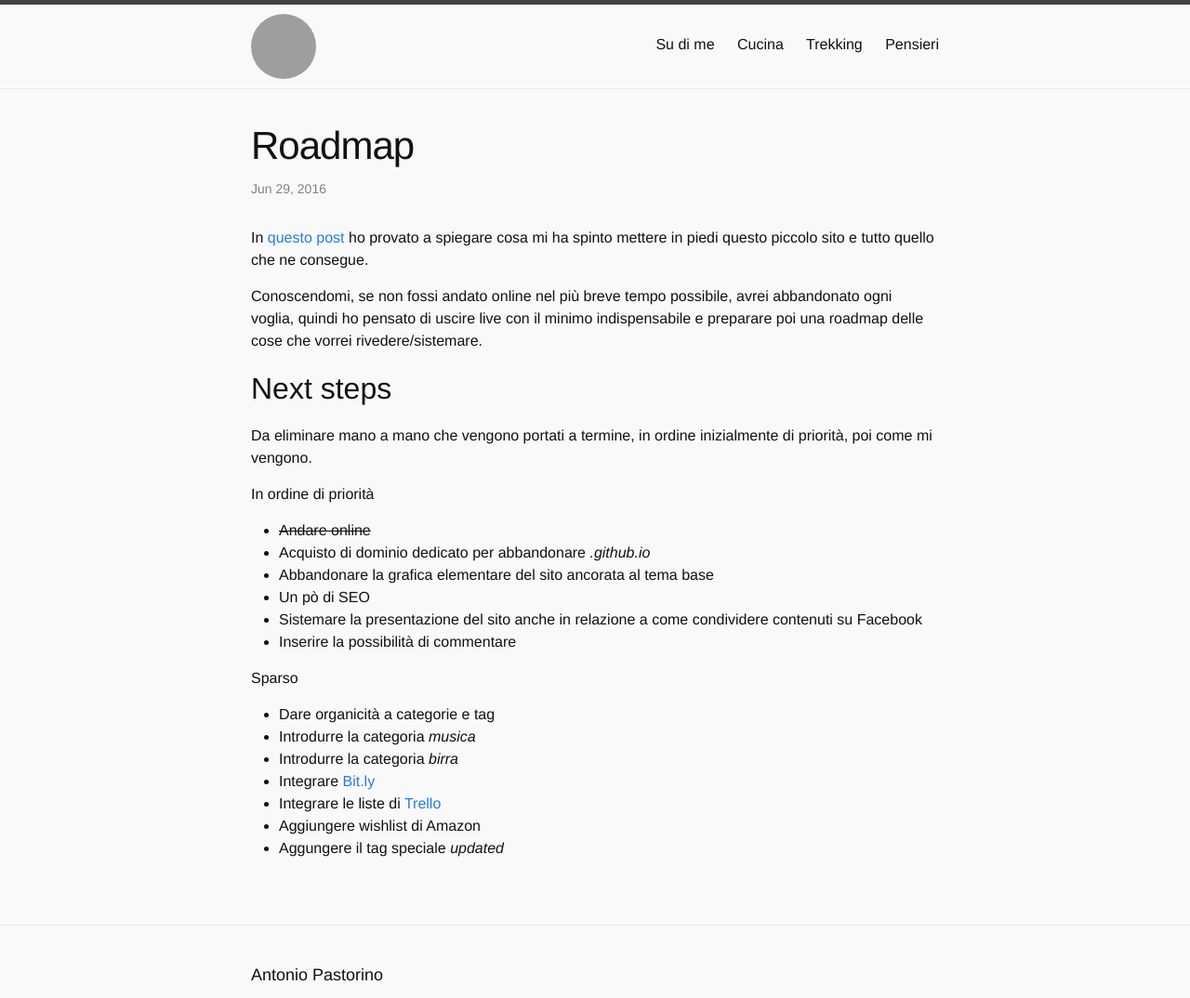
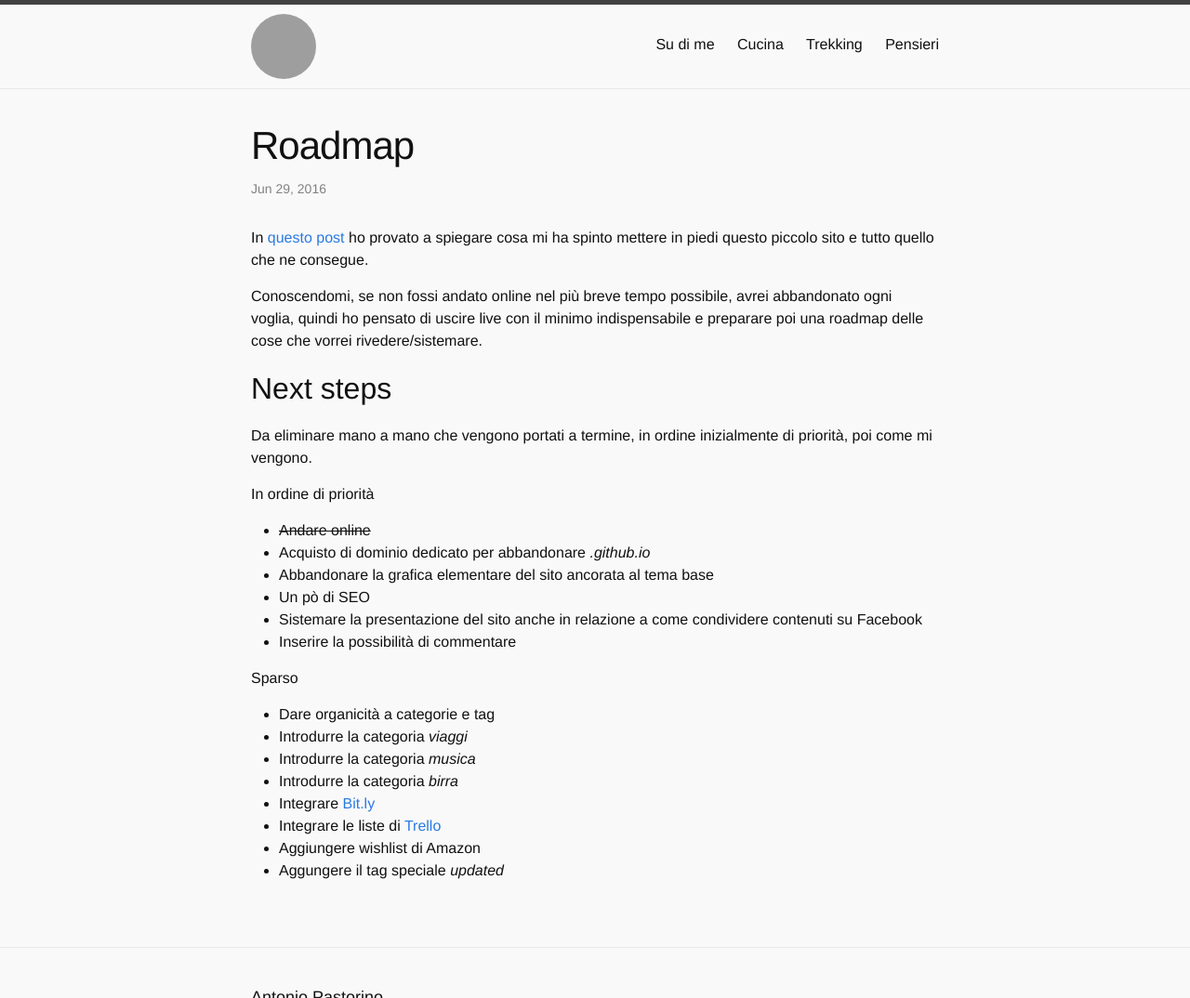
Before and after one commit to andou/andou.github.io, a Jekyll site: the page built from _posts/2016-06-29-roadmap.markdown, in a window 1280 px wide, cut to the strip 0-1074 px from the top of the page. Shown: the whole strip at 93% size. Built offline with Jekyll 4.4.1, drawn with Linux system fonts in a browser that asks for light colours; grey boxes are pictures that could not be loaded.

Commit message:
Updated roadmap

```diff
--- a/_posts/2016-06-29-roadmap.markdown
+++ b/_posts/2016-06-29-roadmap.markdown
@@ -25,6 +25,7 @@ In ordine di priorità
 Sparso
 
 - Dare organicità a categorie e tag
+- Introdurre la categoria *viaggi*
 - Introdurre la categoria *musica*
 - Introdurre la categoria *birra*
 - Integrare [Bit.ly](https://bitly.com/)
```
